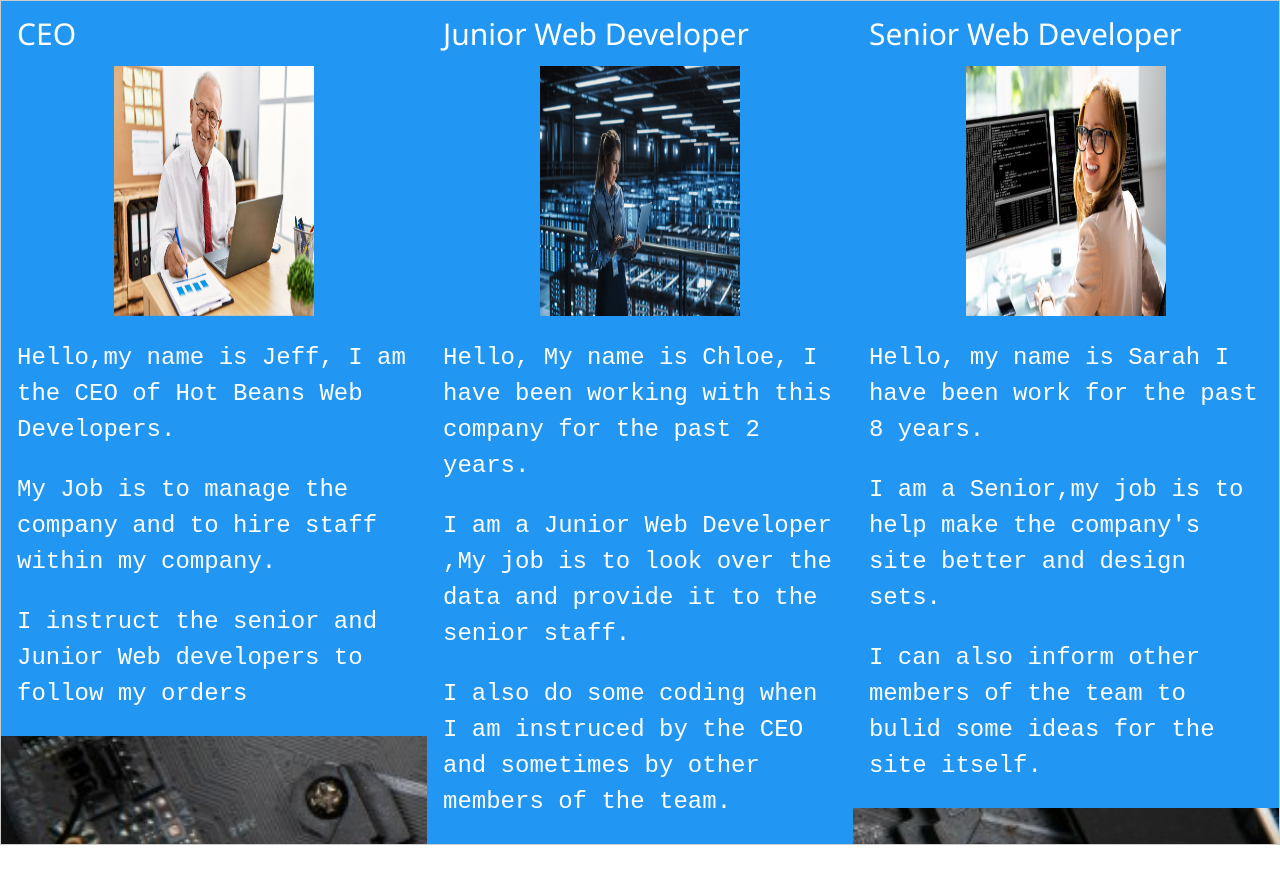
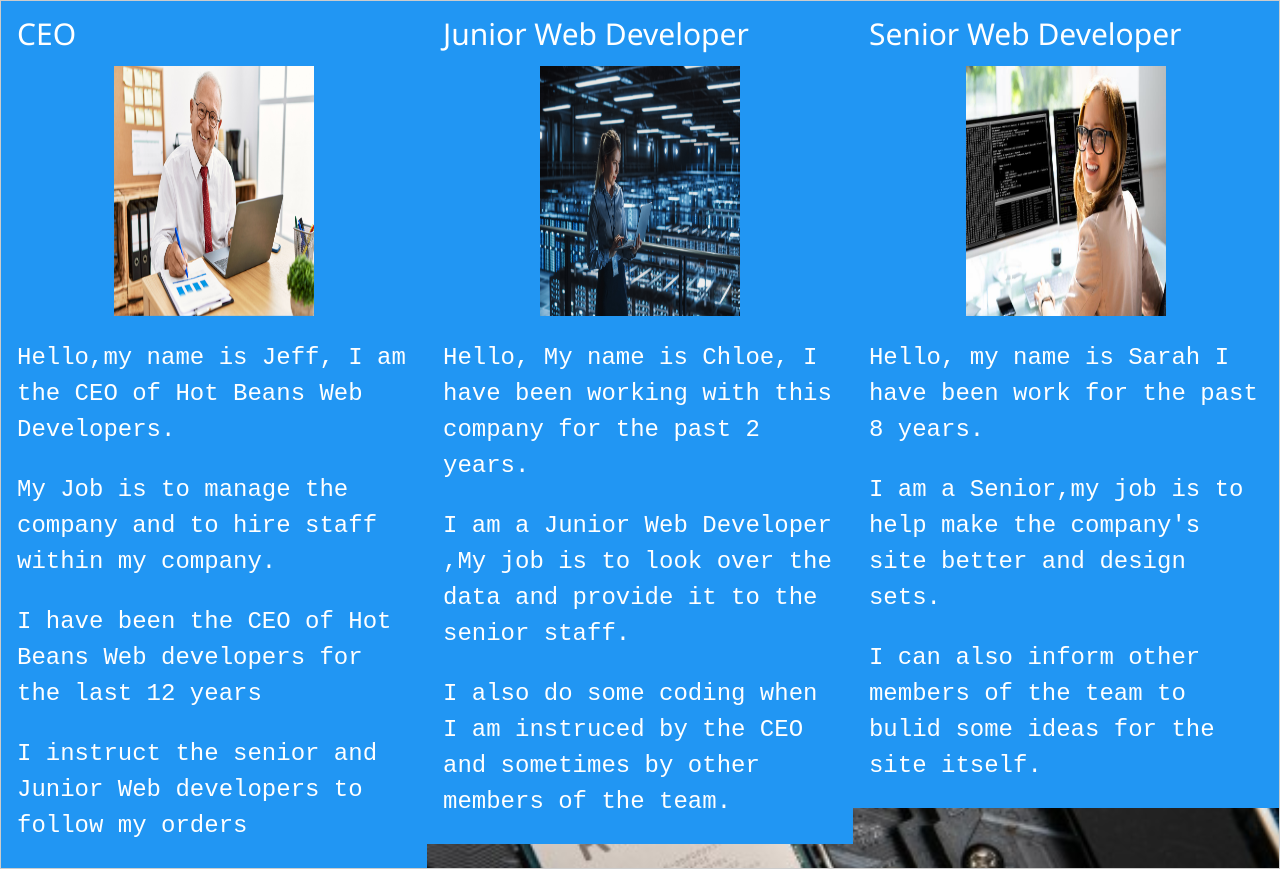
Before and after one commit to Takz10/HBWD, a plain HTML site: page staff.html in a window 1280 px wide. Shown: the part 477-1346 px from the top of the page. Before the commit the page ends 1322 px from the top, so only its background shows below. Drawn offline with nearby package versions, Linux system fonts and the light colour scheme; a web font is replaced by a local one.

Commit message:
staff.html

```diff
--- a/staff.html
+++ b/staff.html
@@ -69,6 +69,7 @@
 <img src="CEO.png" alt="CEO" width="200" height="250">
 <p>Hello,my name is Jeff, I am the CEO of Hot Beans Web Developers.</p>
 <p>My Job is to manage the company and to hire staff within my company.</p>
+ <p> I have been the CEO of Hot Beans Web developers for the last 12 years </p>
 <p>I instruct the senior and Junior Web developers to follow my orders</p>
 </div>
 <div class="w3-third w3-container w3-blue">
```
